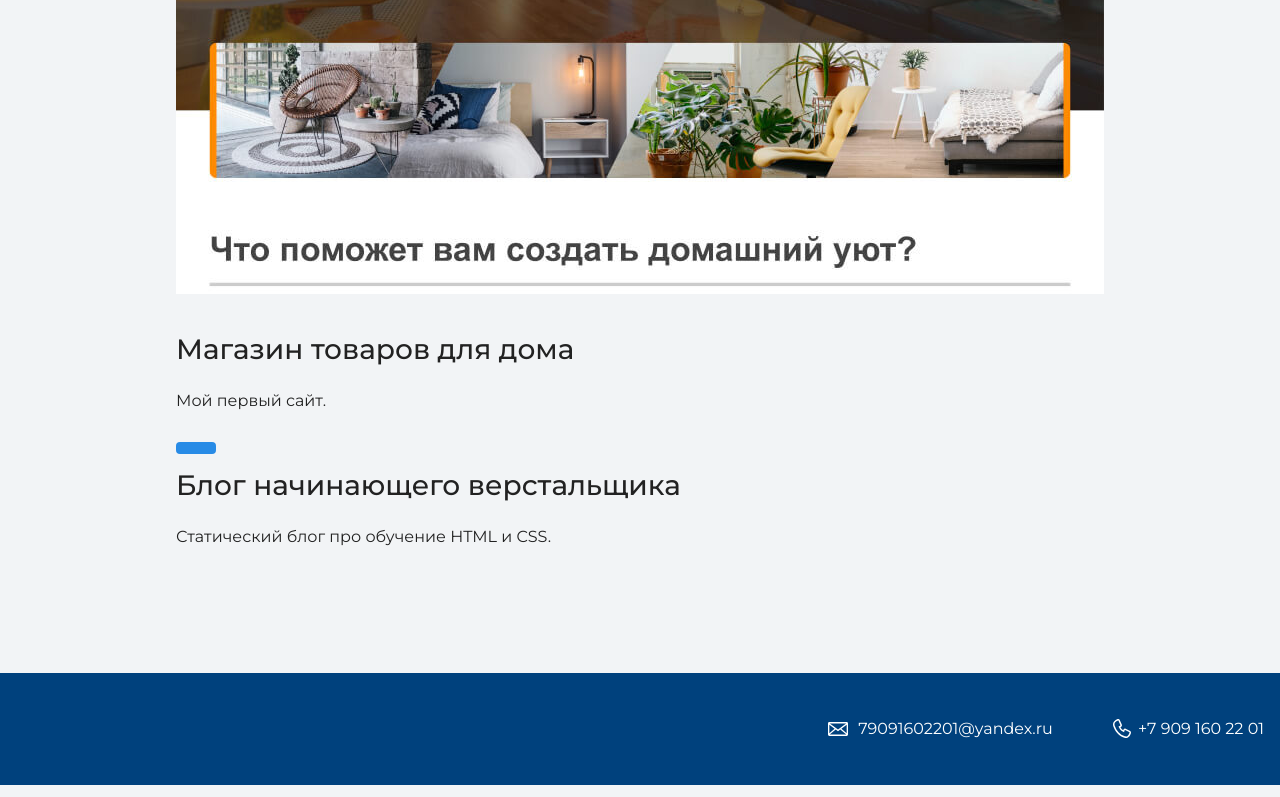
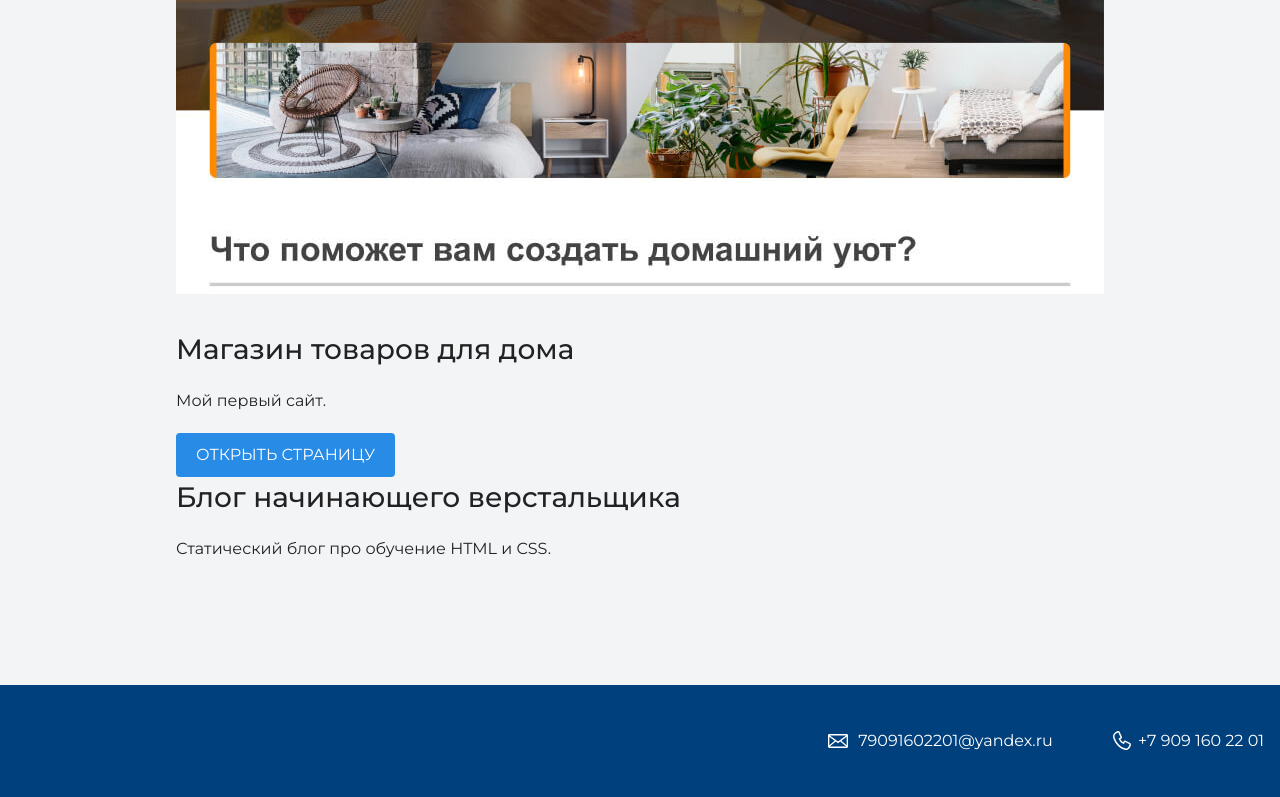
Before and after one commit to ViktorErmakov/MyPortfolioSite, a plain HTML site: page index.html in a window 1280 px wide. Shown: the part 2588-3385 px from the top of the page. Drawn offline with nearby package versions, Linux system fonts and the light colour scheme.

Commit message:
дописал название кнопки

```diff
--- a/index.html
+++ b/index.html
@@ -45,7 +45,7 @@
       </figure>
       <h3>Магазин товаров для дома</h3>
       <p>Мой первый сайт.</p>
-      <a class="button" href="source/project-gloevk/index.html"></a>
+      <a class="button" href="source/project-gloevk/index.html">Открыть страницу</a>
 
       <h3>Блог начинающего верстальщика</h3>
       <p>Статический блог про обучение HTML и CSS.</p>
```
